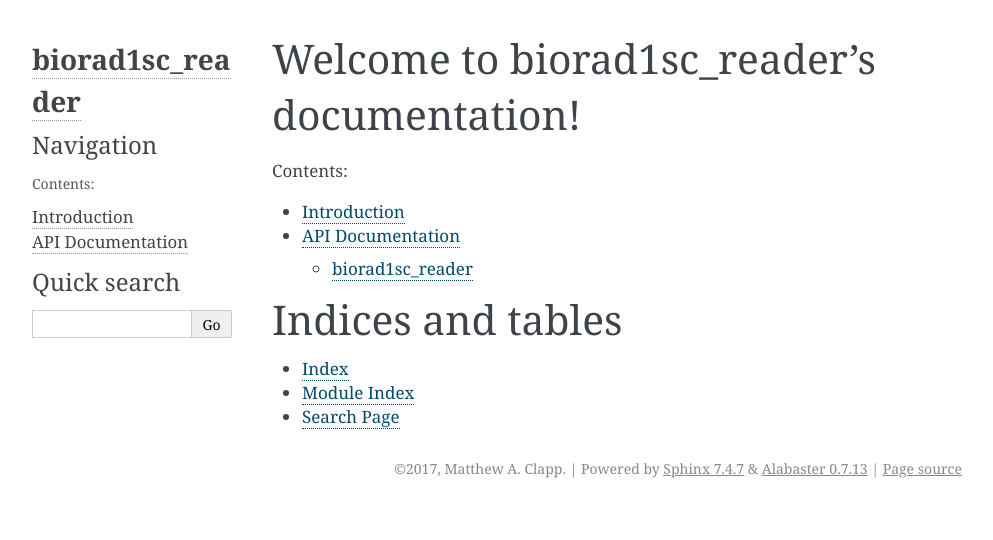
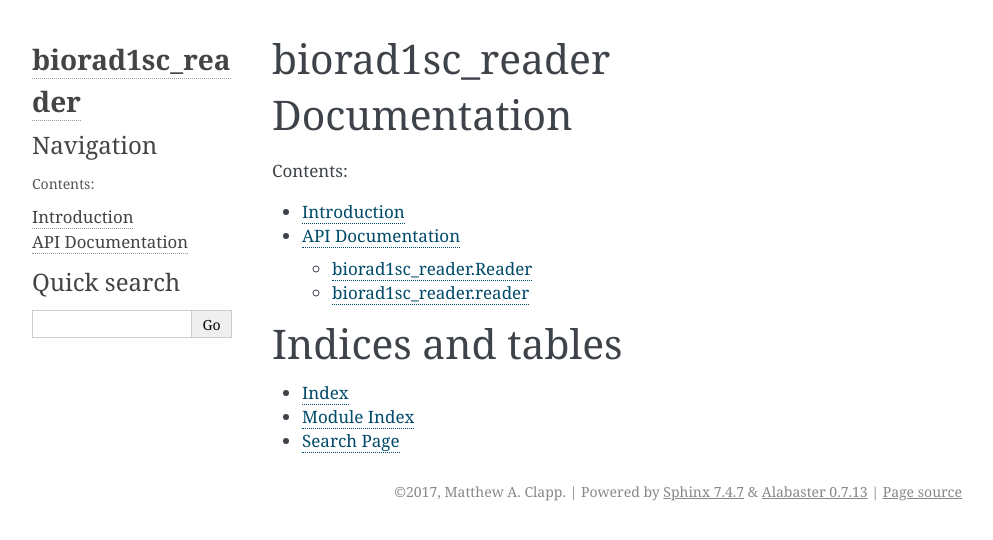
Before and after one commit to itsayellow/biorad1sc_reader, a Sphinx documentation site: the page built from docs/index.rst, in a window 1280 px wide. Shown: the top 540 px of the page, without its empty margins (148-1141 px from the left). Built offline with Sphinx 7.4.7, drawn with Linux system fonts in a browser that asks for light colours.

Commit message:
updates to documentation

```diff
--- a/docs/api.rst
+++ b/docs/api.rst
@@ -1,10 +1,13 @@
 API Documentation
 =================
 
-biorad1sc_reader
-----------------
-.. automodule:: biorad1sc_reader.reader
+biorad1sc_reader.Reader
+-----------------------
+.. autoclass:: biorad1sc_reader.Reader
    :members:
 
-.. autoclass:: biorad1sc_reader.Reader
-   :members:
+
+biorad1sc_reader.reader
+-----------------------
+.. automodule:: biorad1sc_reader.reader
+   :members: save_u16_to_tiff
--- a/docs/index.rst
+++ b/docs/index.rst
@@ -3,8 +3,8 @@
    You can adapt this file completely to your liking, but it should at least
    contain the root `toctree` directive.
 
-Welcome to biorad1sc_reader's documentation!
-============================================
+biorad1sc_reader Documentation
+==============================
 
 .. toctree::
    :maxdepth: 2
--- a/docs/intro.rst
+++ b/docs/intro.rst
@@ -1,6 +1,6 @@
 Introduction
 ============
 
-biorad1sc_reader is a python3 module designed to allow reading and parsing
+biorad1sc_reader is a python3 module designed to allow reading, parsing
 and extracting metadata from Bio-Rad \*.1sc files, notably from
 Quantity One software.
```
